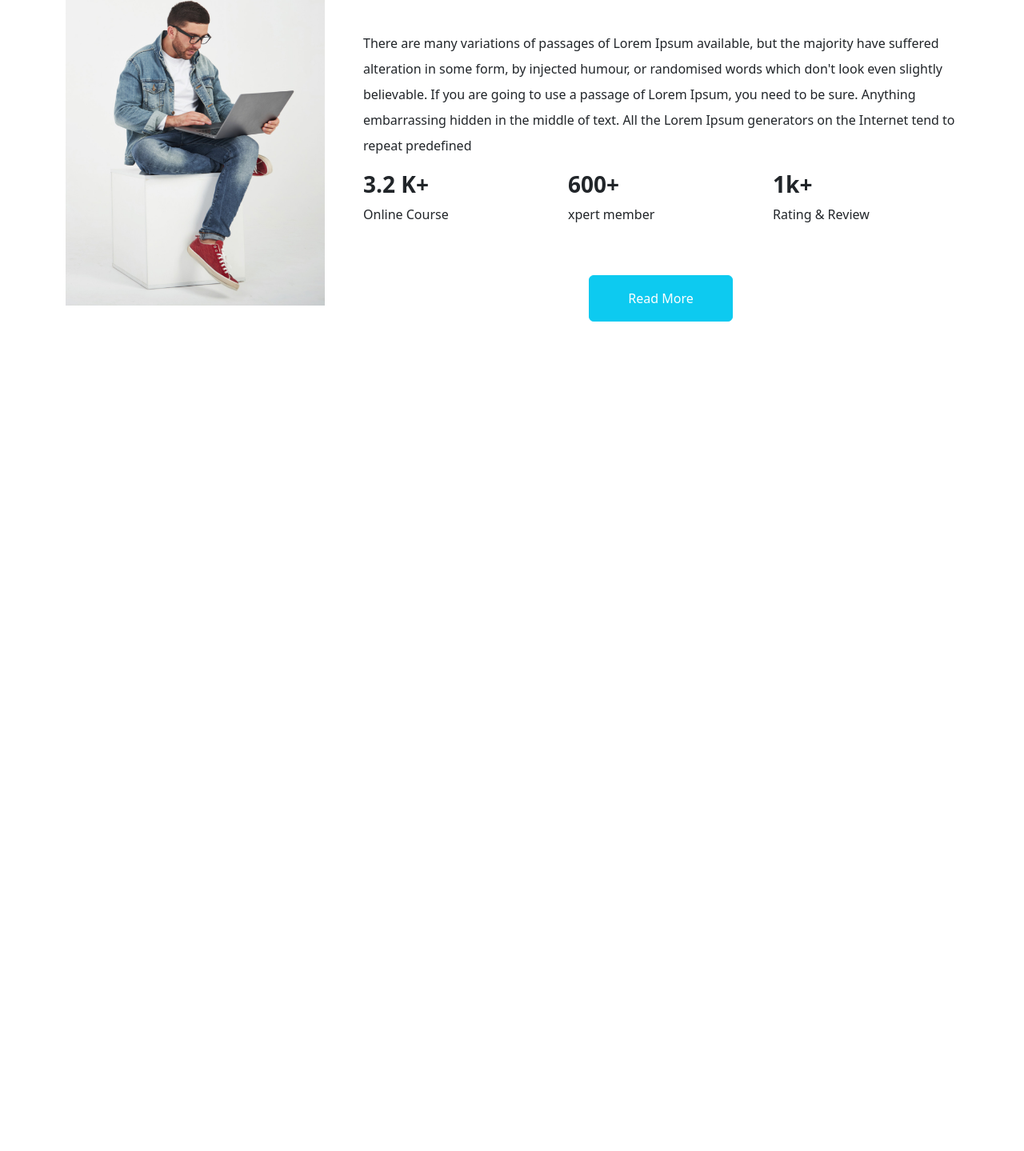
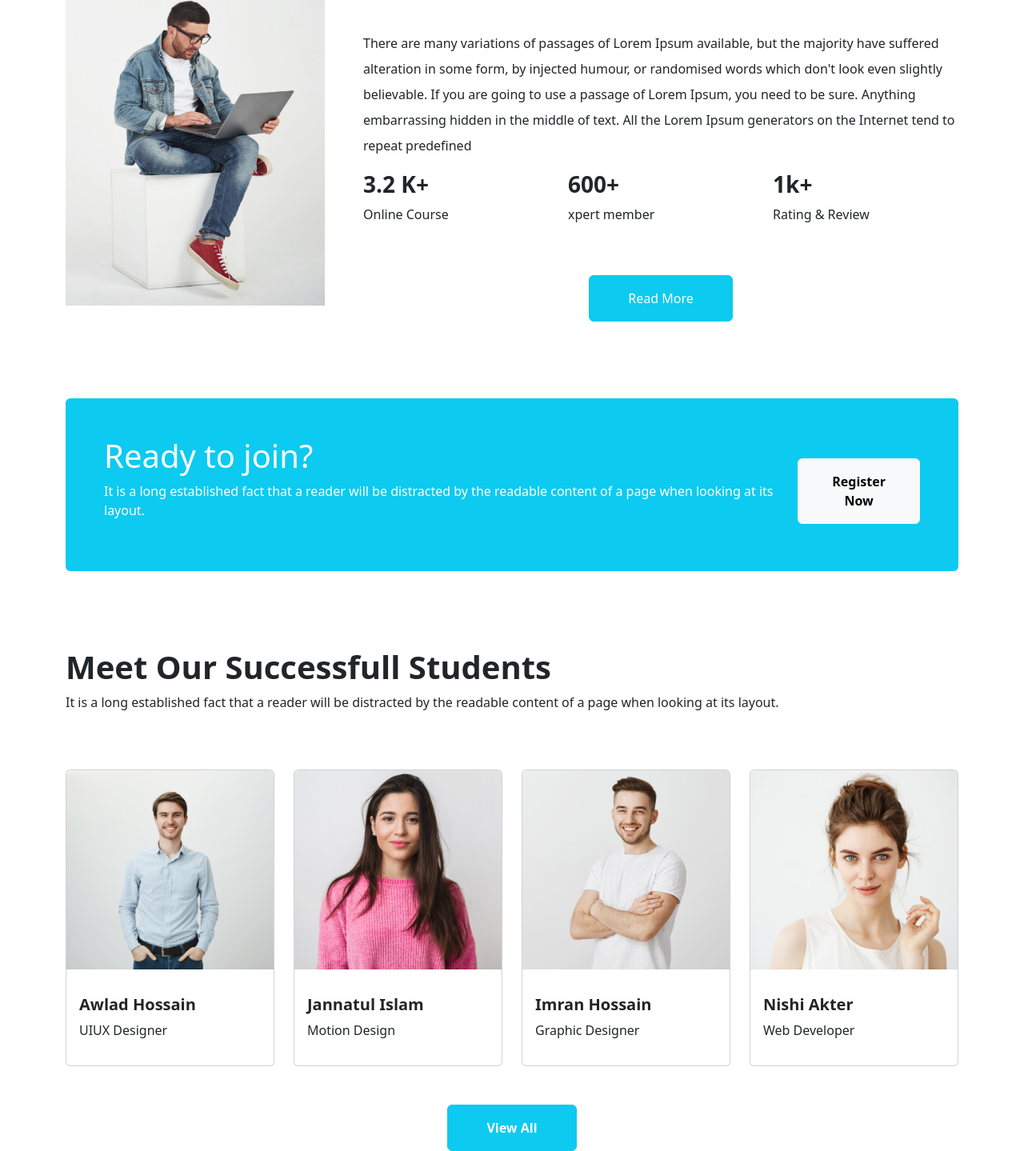
Before and after one commit to nazmul1700/sijs-tech, a plain HTML site: page index.html in a window 1280 px wide. Shown: the part 1938-3377 px from the top of the page at 80% size. Before the commit the page ends 2340 px from the top, so only its background shows below. Drawn offline with nearby package versions, Linux system fonts and the light colour scheme.

Commit message:
modal and student

```diff
--- a/index.html
+++ b/index.html
@@ -239,6 +239,100 @@
 				  </div>
 				</div>
 			  </section>
+			  <!-- Ready To Join  -->
+			  <section class="container mt-5 py-5" id="register">
+				<div class="d-flex flex-column flex-sm-column flex-md-column flex-lg-row justify-content-between align-items-center bg-info px-5 py-5 rounded">
+				  <div class="text-white">
+					<h1>Ready to join?</h1>
+					<p>It is a long established fact that a reader will be distracted by the
+					  readable content of a page when looking at its layout.</p>
+				  </div>
+				  <div>
+					<!-- Button trigger modal -->
+				  <button type="button" class="btn btn-light py-3 px-4 mt-3 fw-bold" data-bs-toggle="modal" data-bs-target="#exampleModal">
+					Register Now
+				  </button>
+
+				  <!-- Modal -->
+				  <div class="modal fade" id="exampleModal" tabindex="-1" aria-labelledby="exampleModalLabel" aria-hidden="true">
+					<div class="modal-dialog">
+					  <div class="modal-content">
+						<div class="modal-header">
+						  <h5 class="modal-title" id="exampleModalLabel">By Clicking Save Change You Will Get Lots Of Fun</h5>
+						  <button type="button" class="btn-close" data-bs-dismiss="modal" aria-label="Close"></button>
+						</div>
+						<div class="modal-body">
+						  Hey There !!! I Am A Modal Structure...
+						</div>
+						<div class="modal-footer">
+						  <button type="button" class="btn btn-secondary" data-bs-dismiss="modal">Close</button>
+						  <button type="button" class="btn btn-primary">Save changes</button>
+						</div>
+					  </div>
+					</div>
+				  </div>
+
+				  </div>
+				</div>
+			  </section>
+			  <!-- Our Successfull Students  -->
+			  <section class="container mt-5">
+				<div>
+				  <h1 class="fw-bold fs-1">Meet Our Successfull Students</h1>
+				  <p>It is a long established fact that a reader will be distracted by the readable content of a page when looking at its layout.</p>
+				</div>
+				<div class="row g-4 mt-5">
+				  <div class=" col-12 col-sm-12 col-md-6 col-lg-3">
+					<div class="card">
+					  <img src="images/student/student-1.png" class="card-img-top" alt="...">
+					  <div class="card-body">
+						<p class="card-text">
+						  <h5 class="fw-bold">Awlad Hossain</h5>
+						  <p>UIUX Designer</p>
+						</p>
+					  </div>
+					</div>
+				  </div>
+				  <div class=" col-12 col-sm-12 col-md-6 col-lg-3">
+					<div class="card">
+					  <img src="images/student/student-2.png" class="card-img-top" alt="...">
+					  <div class="card-body">
+						<p class="card-text">
+						  <h5 class="fw-bold">Jannatul Islam</h5>
+						  <p>Motion Design</p>
+						</p>
+					  </div>
+					</div>
+				  </div>
+				  <div class=" col-12 col-sm-12 col-md-6 col-lg-3">
+					<div class="card">
+					  <img src="images/student/student-3.png" class="card-img-top" alt="...">
+					  <div class="card-body">
+						<p class="card-text">
+						  <h5 class="fw-bold">Imran Hossain</h5>
+						  <p>Graphic Designer</p>
+						</p>
+					  </div>
+					</div>
+				  </div>
+				  <div class=" col-12 col-sm-12 col-md-6 col-lg-3">
+					<div class="card">
+					  <img src="images/student/student-4.png" class="card-img-top" alt="...">
+					  <div class="card-body">
+						<p class="card-text">
+						  <h5 class="fw-bold">Nishi Akter</h5>
+						  <p>Web Developer</p>
+						</p>
+					  </div>
+					</div>
+				  </div>
+
+				</div>
+				<div class="text-center mt-5">
+				  <button class="btn btn-info py-3 px-5 text-white fw-bold">View All</button>
+				</div>
+
+			  </section>
 	</main>
 
 </body>
```
